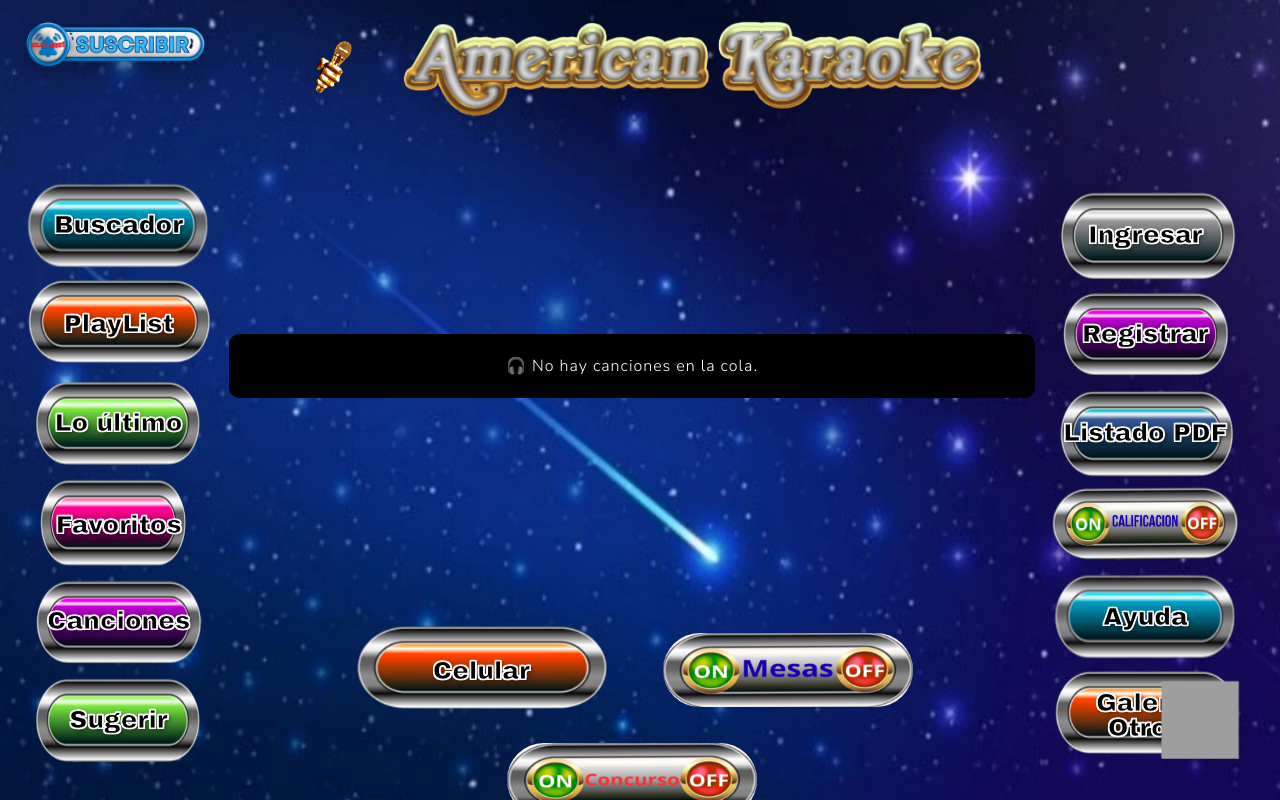
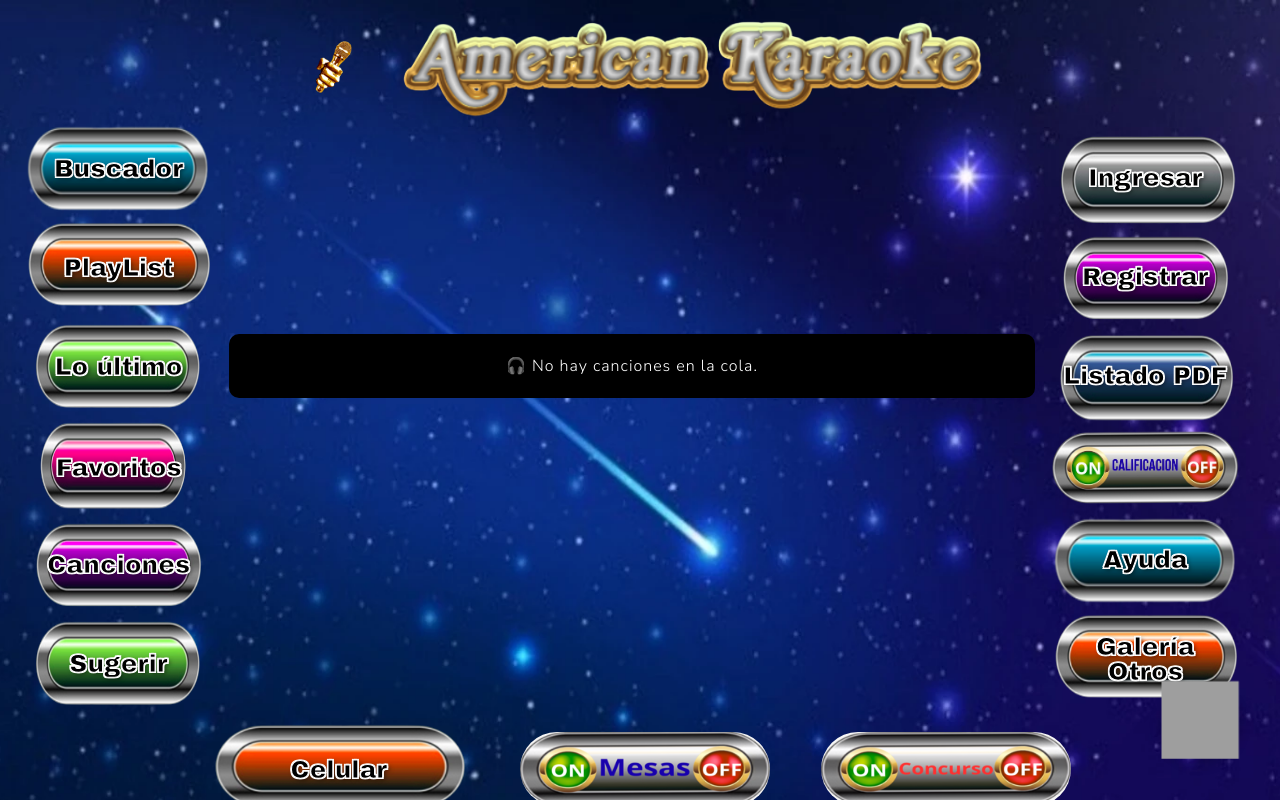
Before and after one commit to IAMR23/American, a React (Vite) app in the folder frontend/: page / in a window 1280 px wide. Shown: the top 800 px of the page. Built offline with nearby package versions, Linux system fonts and the light colour scheme; no server answers; grey boxes are pictures that could not be loaded; a web font is replaced by a local one.

Commit message:
botones de suscripcion

```diff
--- a/frontend/src/pages/Home.jsx
+++ b/frontend/src/pages/Home.jsx
@@ -78,9 +78,18 @@ export default function Home() {
     clearQueue,
   } = useQueueContext();
 
-  const { playlistsPropia, suscrito } = usePlaylists(userId);
+  const { playlistsPropia } = usePlaylists(userId);
   const modoMesaEncendido = modoMesa || modoMesaActivo;
   const modoConcursoEncendido = modoConcurso || modoConcursoActivo;
+  const canUseSystem = Boolean(auth && token);
+  const isFreeUser = Boolean(canUseSystem && userRole !== "admin" && !isSubscribed);
+  const shouldShowFreeSubscribePrompt = Boolean(
+    isFreeUser &&
+      cola.length > 0 &&
+      !modoMesaEncendido &&
+      !modoConcursoEncendido &&
+      currentIndex >= 5,
+  );
 
   const handleModoMesaChange = useCallback((activo) => {
     setModoMesa(activo);
@@ -124,6 +133,7 @@ export default function Home() {
         setAuth(false);
         setUserId(null);
         setUserRole(null);
+        setUser(null);
         return;
       }
 
@@ -135,6 +145,7 @@ export default function Home() {
           setAuth(false);
           setUserId(null);
           setUserRole(null);
+          setUser(null);
         } else {
           setAuth(true);
           setUserId(decodedToken.userId);
@@ -146,6 +157,7 @@ export default function Home() {
         setAuth(false);
         setUserId(null);
         setUserRole(null);
+        setUser(null);
       }
     };
 
@@ -239,23 +251,6 @@ export default function Home() {
 
     verificarSuscripcion();
   }, [auth, token]);
-
-  useEffect(() => {
-    if (user === null) return;
-
-    if (user.rol === "admin") return;
-
-    const vigente =
-      user.suscrito &&
-      user.subscriptionEnd &&
-      new Date(user.subscriptionEnd) > new Date();
-
-    if (!vigente) {
-      setSeccionActiva("suscribir");
-    } else {
-      setSeccionActiva("video");
-    }
-  }, [user]);
 
   const ensureActiveRoom = useCallback(async () => {
     try {
@@ -548,8 +543,8 @@ export default function Home() {
     setShouldFullscreen(true);
   };
 
-  const handleRegisterSuccess = () => {
-    setSeccionActiva("suscribir");
+  const handleRegisterSuccess = async () => {
+    await handleLoginSuccess();
   };
 
   const renderContenido = () => {
@@ -653,6 +648,8 @@ export default function Home() {
             onFullscreenHandled={() => setShouldFullscreen(false)}
             onCancionTerminada={handleCancionTerminada}
             onLimpiarConcurso={limpiarConcursoDesdePlayer}
+            showSubscribePrompt={shouldShowFreeSubscribePrompt}
+            onSubscribePromptClick={() => setSeccionActiva("suscribir")}
             onColaTerminada={() => {
               if (!esColaDefault && !modoConcursoEncendido) {
                 clearQueue();
@@ -676,6 +673,7 @@ export default function Home() {
           minHeight: "100vh",
         }}
       >
+        {shouldShowFreeSubscribePrompt && (
           <button
             type="button"
             className="home-subscribe-button"
@@ -684,9 +682,10 @@ export default function Home() {
           >
             <img src="./suscribir-Photoroom.png" alt="Suscribir" />
           </button>
+        )}
 
         {user && user.nombre && (
-          <div className="home-user-panel home-user-panel--corner text-center text-white">
+          <div className="home-user-panel home-user-panel--corner home-user-panel-desktop text-center text-white">
             <h3 className="outlined-black home-user-title">Bienvenido:</h3>
 
             <button onClick={() => setSeccionActiva("user")} className="boton0">
@@ -711,8 +710,9 @@ export default function Home() {
         </div>
 
         <div className="container-fluid px-0">
-          <div className="row g-3 align-items-stretch justify-content-center home-main-row">
-            <div className="col-12 col-lg-2 d-flex flex-column align-items-center justify-content-center gap-1 home-sidebar">
+          <div className="row g-3 justify-content-center home-main-row">
+            <div className="col-12 col-lg-2 d-flex flex-column align-items-center home-sidebar home-sidebar-left">
+              <div className="home-sidebar-actions">
               {getToken() && userRole === "admin" && (
                 <button
                   className="boton2"
@@ -725,7 +725,7 @@ export default function Home() {
               <button
                 className="boton1"
                 onClick={() => setSeccionActiva("buscador")}
-                disabled={!suscrito}
+                disabled={!canUseSystem}
               >
                 Buscador
               </button>
@@ -733,7 +733,7 @@ export default function Home() {
               <button
                 className="boton2"
                 onClick={() => setSeccionActiva("playlist")}
-                disabled={!suscrito}
+                disabled={!canUseSystem}
               >
                 PlayList
               </button>
@@ -741,7 +741,7 @@ export default function Home() {
               <button
                 className="boton3"
                 onClick={() => navigate("/ultimas-subidas")}
-                disabled={!suscrito}
+                disabled={!canUseSystem}
               >
                 Lo último
               </button>
@@ -749,7 +749,7 @@ export default function Home() {
               <button
                 className="boton4"
                 onClick={() => setSeccionActiva("favoritos")}
-                disabled={!suscrito}
+                disabled={!canUseSystem}
               >
                 Favoritos
               </button>
@@ -757,7 +757,7 @@ export default function Home() {
               <button
                 onClick={() => navigate("/listaCanciones")}
                 className="boton7"
-                disabled={!suscrito}
+                disabled={!canUseSystem}
               >
                 Canciones
               </button>
@@ -765,10 +765,11 @@ export default function Home() {
               <button
                 className="boton3"
                 onClick={() => setSeccionActiva("sugerirCanciones")}
-                disabled={!suscrito}
+                disabled={!canUseSystem}
               >
                 Sugerir
               </button>
+              </div>
             </div>
 
             <div className="col-12 col-lg-8 home-center-column">
@@ -776,38 +777,10 @@ export default function Home() {
                 {renderContenido()}
               </div>
 
-              <div className="home-bottom-actions">
-                <button
-                  className="boton2"
-                  onClick={() => setSeccionActiva("Celular")}
-                  disabled={!suscrito}
-                >
-                  Celular
-                </button>
-
-                <button
-                  className={`boto home-mode-button ${
-                    modoMesaEncendido ? "boto-activo" : ""
-                  }`}
-                  onClick={() => setSeccionActiva("mesas")}
-                  disabled={!suscrito}
-                >
-                  <img src="./Botonmesas22.png" alt="Mesas" />
-                </button>
-
-                <button
-                  className={`boto home-mode-button ${
-                    modoConcursoEncendido ? "boto-activo" : ""
-                  }`}
-                  onClick={() => setSeccionActiva("concurso")}
-                  disabled={!suscrito || modoCalificacion}
-                >
-                  <img src="./BotonConcurso22.png" alt="Concurso" />
-                </button>
-              </div>
             </div>
 
-            <div className="col-12 col-lg-2 d-flex flex-column align-items-center justify-content-center gap-1 home-sidebar">
+            <div className="col-12 col-lg-2 d-flex flex-column align-items-center home-sidebar home-sidebar-right">
+              <div className="home-sidebar-actions">
               {!getToken() && (
                 <>
                   <button
@@ -829,13 +802,13 @@ export default function Home() {
               <button
                 className="boton9"
                 onClick={() => setSeccionActiva("listadoPdf")}
-                disabled={!suscrito}
+                disabled={!canUseSystem}
               >
                 Listado PDF
               </button>
 
               <button
-                disabled={!suscrito || modoConcursoEncendido}
+                disabled={!canUseSystem || modoConcursoEncendido}
                 onClick={() => {
                   if (modoConcursoEncendido) return;
                   setModoCalificacion((prev) => !prev);
@@ -848,7 +821,7 @@ export default function Home() {
               <button
                 className="boton1"
                 onClick={() => setSeccionActiva("ayuda")}
-                disabled={!suscrito}
+                disabled={!canUseSystem}
               >
                 Ayuda
               </button>
@@ -856,7 +829,7 @@ export default function Home() {
               <button
                 className="boton2"
                 onClick={() => navigate("/publicaciones")}
-                disabled={!suscrito}
+                disabled={!canUseSystem}
               >
                 Galería Otros
               </button>
@@ -867,6 +840,37 @@ export default function Home() {
                 </button>
               )}
               </div>
+            </div>
+          </div>
+
+          <div className="home-bottom-actions">
+            <button
+              className="boton2"
+              onClick={() => setSeccionActiva("Celular")}
+              disabled={!canUseSystem}
+            >
+              Celular
+            </button>
+
+            <button
+              className={`boto home-mode-button ${
+                modoMesaEncendido ? "boto-activo" : ""
+              }`}
+              onClick={() => setSeccionActiva("mesas")}
+              disabled={!canUseSystem}
+            >
+              <img src="./Botonmesas22.png" alt="Mesas" />
+            </button>
+
+            <button
+              className={`boto home-mode-button ${
+                modoConcursoEncendido ? "boto-activo" : ""
+              }`}
+              onClick={() => setSeccionActiva("concurso")}
+              disabled={!canUseSystem || modoCalificacion}
+            >
+              <img src="./BotonConcurso22.png" alt="Concurso" />
+            </button>
           </div>
         </div>
 
--- a/frontend/src/styles/inicial.css
+++ b/frontend/src/styles/inicial.css
@@ -110,10 +110,6 @@ body {
 }
 
 .home-user-panel--corner {
-  position: absolute;
-  top: clamp(10px, 2vw, 22px);
-  right: clamp(10px, 2vw, 28px);
-  z-index: 30;
   width: 280px;
   max-width: min(280px, 38vw);
   pointer-events: none;
@@ -132,13 +128,19 @@ body {
 
 .home-main-row {
   width: 100%;
-  align-items: stretch !important;
 }
 
 .home-sidebar {
   min-width: 0;
-  align-self: stretch;
-  justify-content: center !important;
+}
+
+.home-sidebar-actions {
+  width: 100%;
+  display: flex;
+  flex-wrap: wrap;
+  align-items: center;
+  justify-content: center;
+  gap: 0.25rem;
 }
 
 .home-center-column {
@@ -276,16 +278,16 @@ body {
 
 @media (max-width: 991.98px) {
   .home-sidebar {
-    align-self: auto;
     flex-direction: row !important;
     flex-wrap: wrap;
     justify-content: center !important;
   }
 
-  .home-shell:has(.home-user-panel--corner)
-    .home-main-row
-    > .home-sidebar:last-child {
-    margin-top: clamp(90px, 15vw, 145px);
+  .home-user-panel--corner {
+    position: static;
+    max-width: min(280px, 92vw);
+    margin-left: auto;
+    margin-right: 0;
   }
 
   .home-content {
@@ -299,12 +301,44 @@ body {
 }
 
 @media (min-width: 992px) {
+  .home-main-row {
+    align-items: stretch;
+  }
+
+  .home-sidebar {
+    position: relative;
+    align-self: stretch;
+    display: flex !important;
+    flex-direction: column;
+    align-items: center;
+    justify-content: center;
+    min-width: 0;
+  }
+
+  .home-sidebar-actions {
+    width: 100%;
+    display: flex;
+    flex-direction: column;
+    flex-wrap: nowrap;
+    align-items: center;
+    justify-content: center;
+    gap: 0.25rem;
+  }
+
   .home-user-panel {
     max-width: 260px;
   }
 
   .home-user-panel--corner {
+    position: absolute;
+    top: clamp(10px, 2vw, 22px);
+    right: clamp(10px, 2vw, 28px);
+    z-index: 30;
     max-width: 280px;
+  }
+
+  .home-user-panel-desktop {
+    width: 280px;
   }
 }
 
```
Also changed, not shown: frontend/src/components/VideoPlayer.jsx (+16 -0 lines), frontend/src/styles/react-player.css (+34 -0 lines), 1 other file (tests, documents, lock files or other folders). Lines whose indentation alone changed are shown as unchanged.
